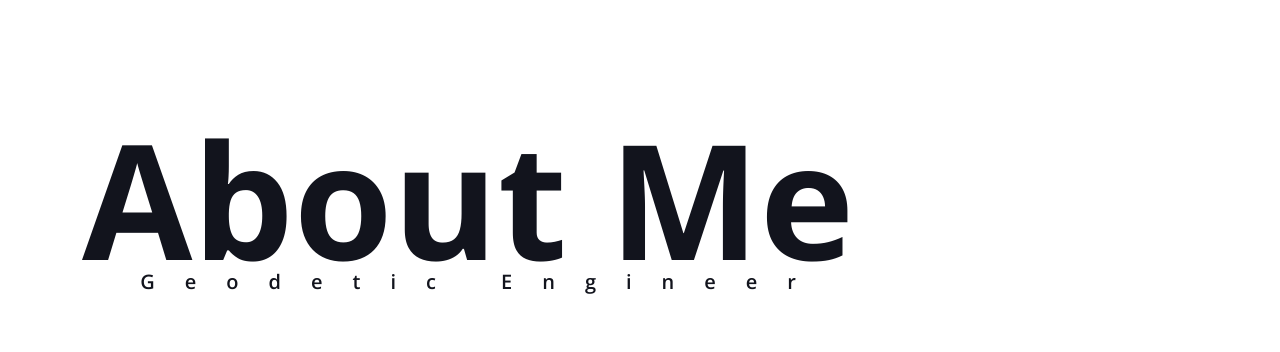
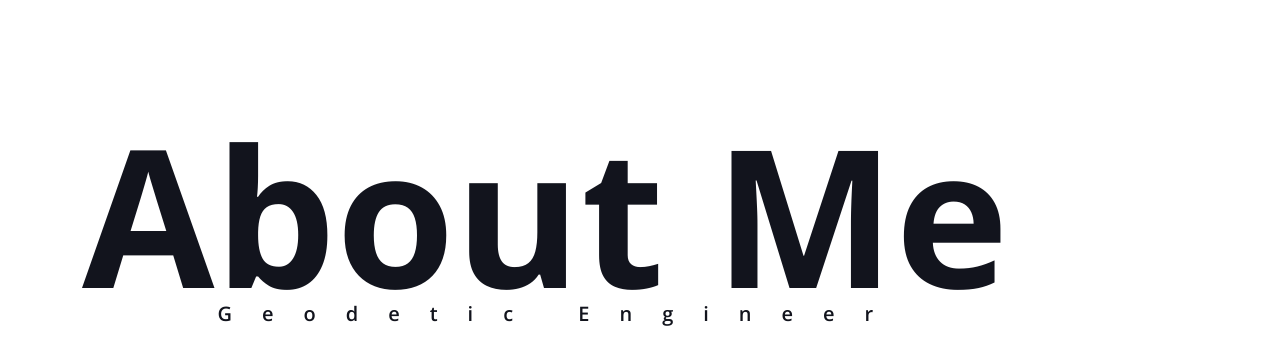
Before and after one commit to bebelaccklt/salsabillaportfolio, a plain HTML site: page index.html in a window 1280 px wide. Shown: the part 720-1072 px from the top of the page. Drawn offline with nearby package versions, Linux system fonts and the light colour scheme.

Commit message:
Update style.css

```diff
--- a/css/style.css
+++ b/css/style.css
@@ -184,8 +184,8 @@
 
 /*** About ***/
 #about .years .display-1 {
-    font-size: 10rem;
-    line-height: 9rem;
+    font-size: 24vh;
+    line-height: 22vh;
 }
 
 #about .years h5 {
```
